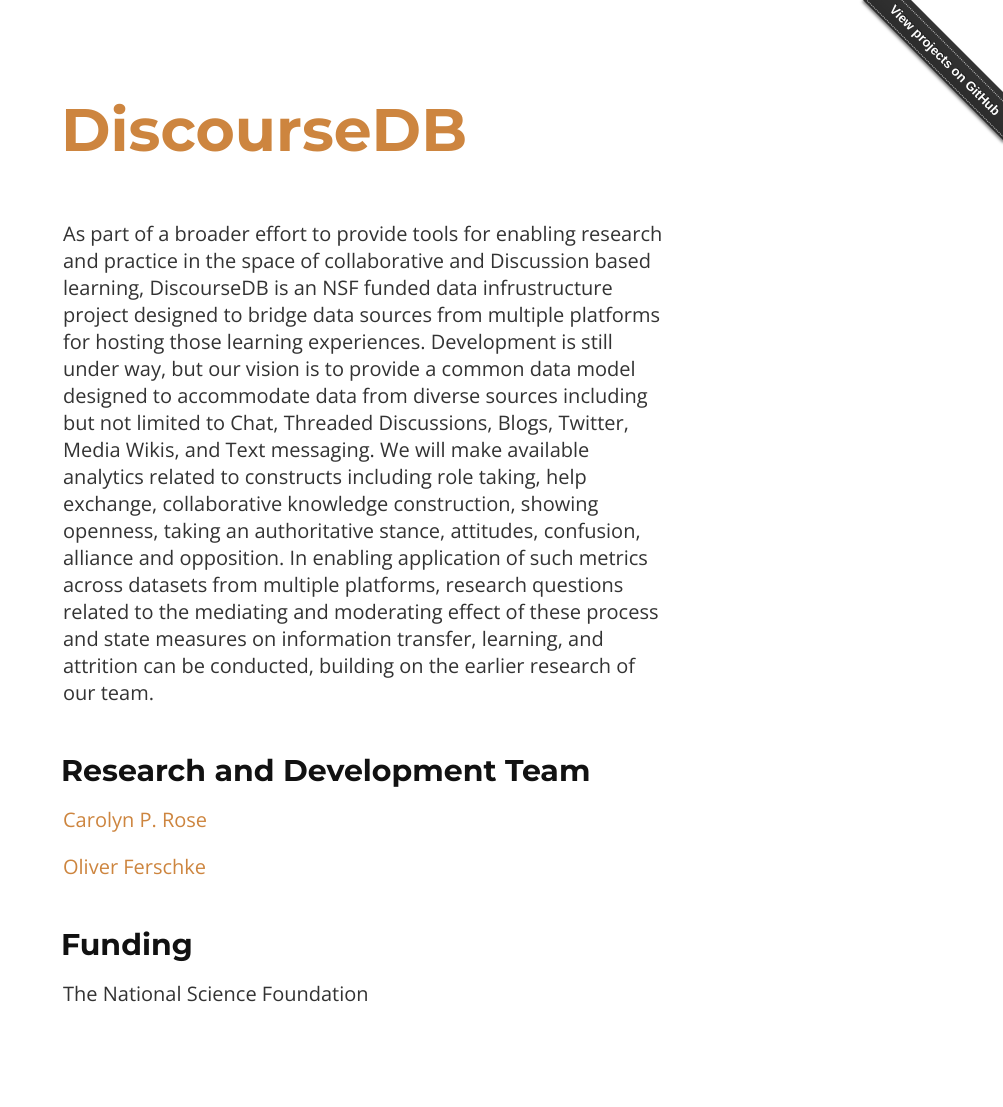
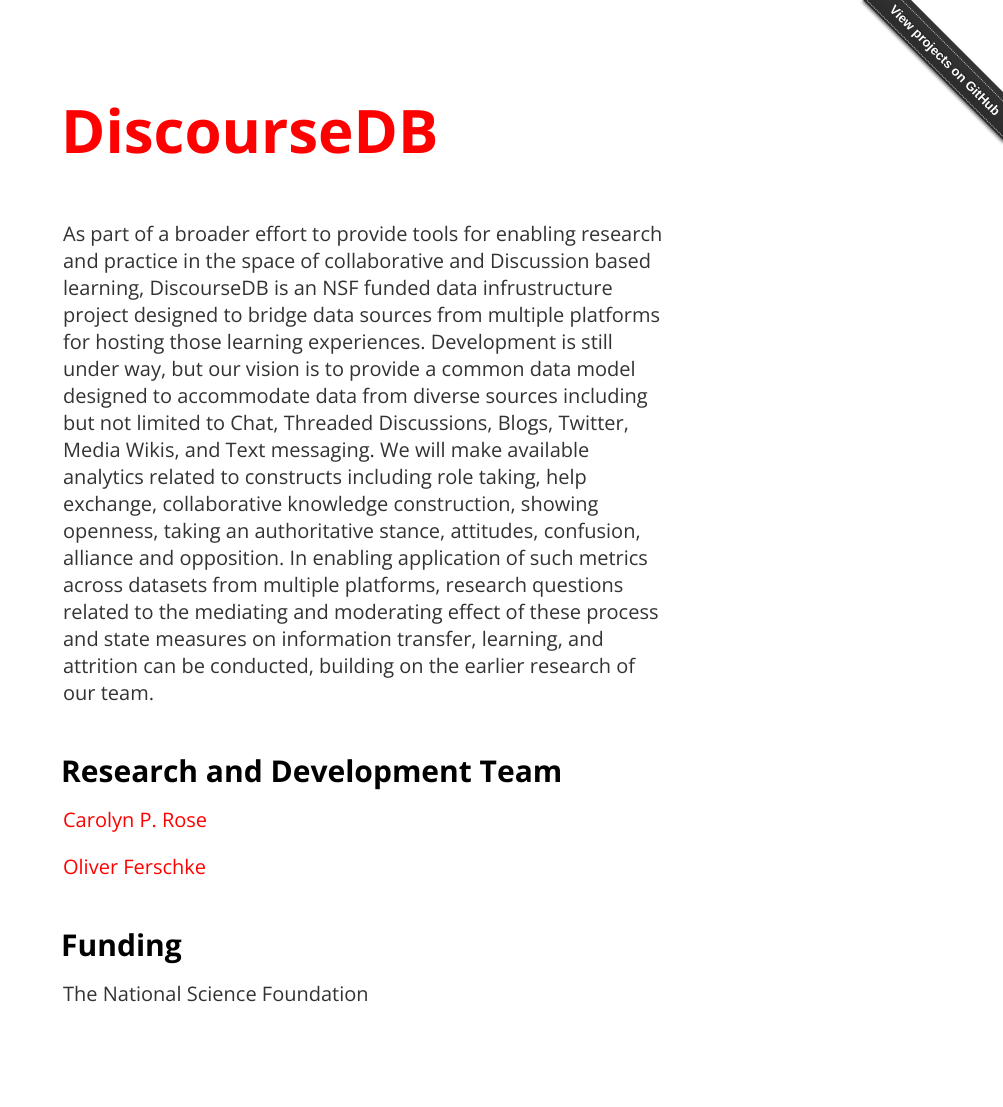
Before and after one commit to cbogart/discoursedb.github.io, a Jekyll site: the page built from index.md, in a window 1280 px wide. Shown: the whole page, without its empty margins (277-1280 px from the left). Built offline with Jekyll 4.4.1, drawn with Linux system fonts in a browser that asks for light colours.

Commit message:
Initial commit

```diff
--- a/css/solo.css
+++ b/css/solo.css
@@ -30,15 +30,15 @@ a{
 }
 
 a:visited {color : sienna;}
-a:link {color : peru;}
-a:hover {color : brown;}
-a:active {color : brown;}
+a:link {color : red;}
+a:hover {color : blue;}
+a:active {color : blue;}
 
 h1, h2, h3, h4, h5, h6 {
-  font-family: Montserrat, sans-serif;
+  font-family: 'Open Sans', sans-serif;
   margin: 0 0 0.5rem -0.1rem /* align left edge */;
   line-height: 1;
-  color: #111;
+  color:black;
   text-rendering: optimizeLegibility;
 }
 
```
